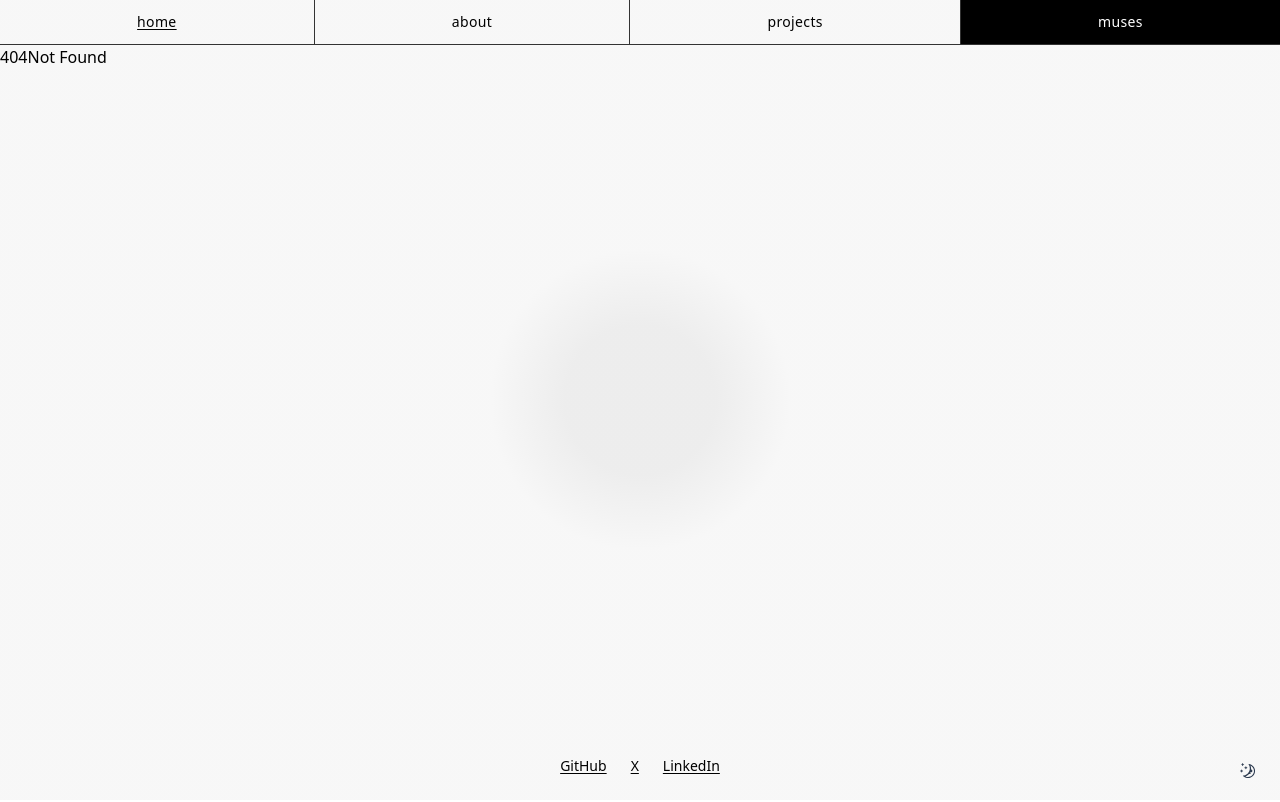
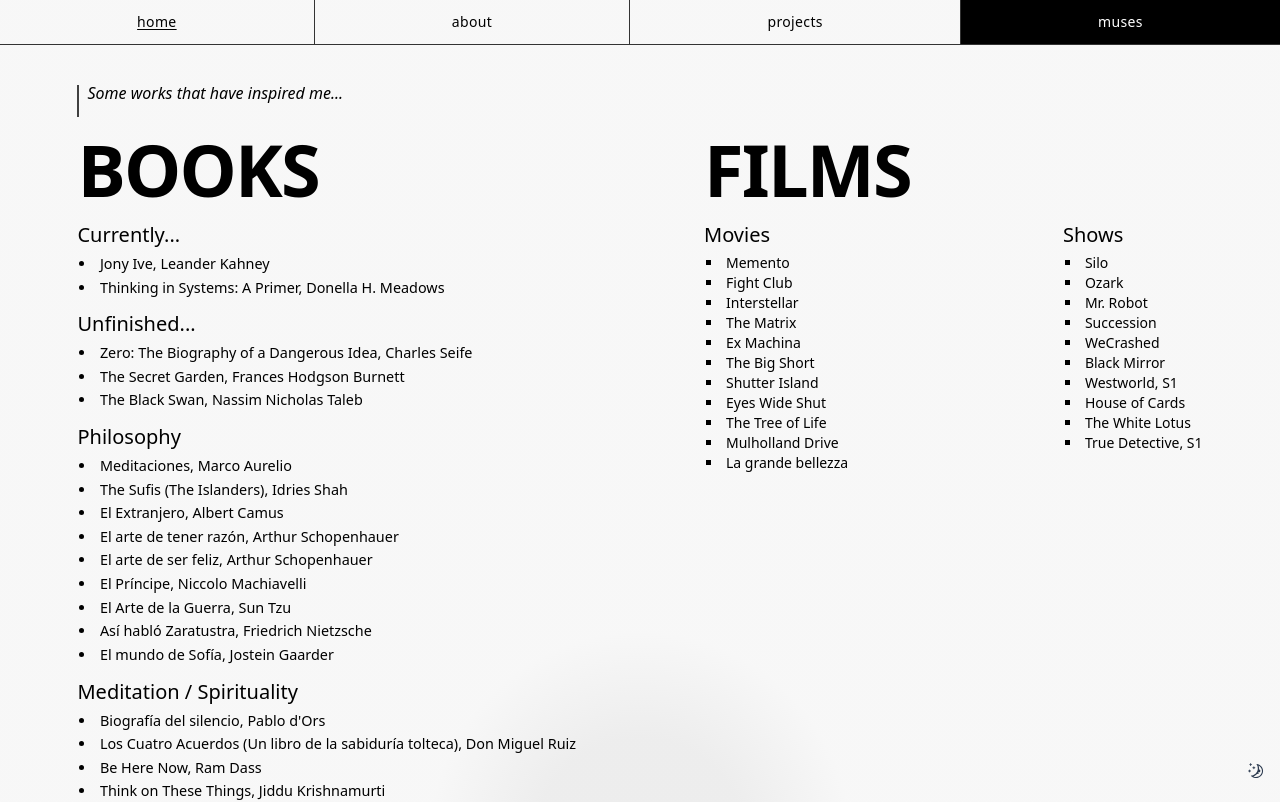
Before and after one commit to carlos-garciamoran/source, a SvelteKit app: page /muses in a window 1280 px wide. Before the commit this address had no page. Shown: the top 802 px of the page. Built offline with nearby package versions, Linux system fonts and the light colour scheme.

Commit message:
add muses, get stuff together

```diff
--- a/package.json
+++ b/package.json
@@ -1,5 +1,5 @@
 {
-	"name": "cgmor.com-svelte",
+	"name": "source",
 	"version": "0.0.1",
 	"private": true,
 	"scripts": {
--- a/src/app.css
+++ b/src/app.css
@@ -38,4 +38,8 @@
       hsl(var(--gradient-end)) 20%
     );
   }
+
+  .section-title {
+    @apply mb-1 font-extralight text-lg sm:text-xl;
+  }
 }
--- /dev/null
+++ b/src/lib/components/BookSection.svelte
@@ -0,0 +1,17 @@
+<script lang="ts">
+  import type { Book } from '$lib/data'
+
+  export let title: string
+  export let items: Book[]
+</script>
+
+<div>
+  <h3 class="section-title">{title}</h3>
+  <ul class='ml-0.5 list-inside list-disc space-y-0.5 font-cormorant text-[.9rem]'>
+    {#each items as item}
+      <li class="font-light">
+        <span>{item.title}</span>, <span>{item.author}</span>
+      </li>
+    {/each}
+  </ul>
+</div>
--- /dev/null
+++ b/src/lib/components/FilmSection.svelte
@@ -0,0 +1,13 @@
+<script lang="ts">
+  export let title: string
+  export let items: string[]
+</script>
+
+<div>
+  <h3 class="section-title">{title}</h3>
+  <ul class='ml-0.5 list-inside list-[square] font-cormorant font-light text-sm'>
+    {#each items as item}
+      <li>{item}</li>
+    {/each}
+  </ul>
+</div>
--- a/src/lib/components/ProjectCard.svelte
+++ b/src/lib/components/ProjectCard.svelte
@@ -6,6 +6,7 @@
   const { name, tags, description, url } = project
   const isExternal = url !== '#'
 
+  // TODO: use classes instead. Using JS for this is overkill.
   $: cardClass = `border group flex animate-mutate-border cursor-default flex-col justify-center rounded-md bg-gradient-to-b bg-transparent from-neutral-200 to-neutral-50 p-6 transition delay-75 duration-200 ease-in-out sm:h-52 sm:p-8 lg:p-10 xl:h-[calc((100dvh-48px-68px-32px-6px)/3)] xl:px-12 2xl:px-14 dark:from-[hsl(0,0%,5%)] dark:to-[hsl(0,0%,3%)] ${getHoverClass(name)}`;
 
   function getHoverClass(name: string) {
--- a/src/lib/data.ts
+++ b/src/lib/data.ts
@@ -4,16 +4,18 @@
   title: string
   author: string
 }
-export const books: Record<string, Book[]> = {
+export const books = {
   now: [
     { title: 'Jony Ive', author: 'Leander Kahney' },
     { title: 'Thinking in Systems: A Primer', author: 'Donella H. Meadows' },
+  ],
+  unfinished: [
     {
       title: 'Zero: The Biography of a Dangerous Idea',
       author: 'Charles Seife',
     },
+    { title: 'The Secret Garden', author: 'Frances Hodgson Burnett' },
     { title: 'The Black Swan', author: 'Nassim Nicholas Taleb' },
-    { title: 'The Secret Garden', author: 'Frances Hodgson Burnett' },
   ],
   philosophy: [
     { title: 'Meditaciones', author: 'Marco Aurelio' },
--- a/src/routes/+layout.svelte
+++ b/src/routes/+layout.svelte
@@ -42,7 +42,7 @@
     <a href="https://github.com/carlos-garciamoran" target="_blank" rel="noopener noreferrer" class="underline">GitHub</a>
     <a href="https://x.com/cgarciamoran" target="_blank" rel="noopener noreferrer" class="underline">X</a>
     <a href="https://linkedin.com/in/carlos-garcia-moran" target="_blank" rel="noopener noreferrer" class="underline">LinkedIn</a>
-    <div class="fixed right-[7px] bottom-2.5 lg:right-6 lg:bottom-4">
+    <div class="fixed right-[7px] bottom-2.5 sm:right-4 sm:bottom-4">
       <ThemeToggle />
     </div>
   </footer>
--- a/src/routes/+page.svelte
+++ b/src/routes/+page.svelte
@@ -19,7 +19,7 @@
     <img
       alt="Me"
       src="/yo.webp"
-      class="h-auto w-[4.9rem] rounded-tl-[2rem] shadow-lg transition-all duration-300 ease-in sm:w-[6.5rem] md:w-36"
+      class="h-auto w-[4.9rem] rounded-tl-[2rem] sm:rounded-tl-[3rem] shadow-lg transition-all duration-300 ease-in sm:w-[6.5rem] md:w-36"
       width="300"
       height="300"
     />
--- a/src/routes/about/+page.svelte
+++ b/src/routes/about/+page.svelte
@@ -22,32 +22,26 @@
       a bit of philosophy
       <sup>1</sup>, school became as boring as dreadful. Luckily, I had the internet. I taught
       myself to code and began spending late nights
-      <sup>2</sup> playing CTFs and hacking randomly. I fell down the computer security rabbit
+      <sup>2</sup> playing CTFs and hacking on stuff. I fell down the computer security rabbit
       hole, adopting Linux and bricking my computer often.
     </p>
     <p>
       At 16, I studied abroad at UWC ISAK Japan. I met some of my best friends and started
-      getting my sh*t together. I spent a good amount of my time programming and developing my
-      craft. At ISAK, I built Matrix —a website simplifying boarding school admin. It was the
+      getting my sh*t together. I spent a good amount of my time programming. At ISAK, I built Matrix —a website simplifying boarding school admin. It was the
       first project I made that people used.
     </p>
     <p>
-      In 2020, I moved to the US and got my CS degree. I interned at LinkedIn as a sre and swe.
-      Throughout college, I built a few side projects (e.g.,{' '}
+      In 2020, I moved to the US and got my CS degree. Throughout college, I interned at LinkedIn and built a few side projects (e.g.,{' '}
       <a href="https://github.com/Mobilecn-UI/nativecn-ui" title="nativecn-ui" class="underline">
         nativecn-ui
       </a>
-      ).
-    </p>
-    <p>
-      Currently, I live in NYC, where I work at an early-stage startup. In my spare time, I am
+      ). Currently, I live in NYC, where I work at an early-stage startup. In my spare time, I am
       working on something new...
     </p>
     <hr />
     <div class="space-y-0.5 text-xs">
       <p>
-        <sup>1</sup> Nietzsche made me think about my life. Diogenes showed me how simple it is
-        to live happily.
+        <sup>1</sup> Nietzsche made me reflect about life. Diogenes showed me the power of living frugally.
       </p>
       <p>
         <sup>2</sup> For worse or better, I started being terminally online.
--- /dev/null
+++ b/src/routes/muses/+page.svelte
@@ -0,0 +1,47 @@
+<script lang="ts">
+  import { books, films } from '$lib/data'
+  import BookSection from '$lib/components/BookSection.svelte'
+  import FilmSection from '$lib/components/FilmSection.svelte'
+</script>
+
+<svelte:head>
+  <title>Inspiration</title>
+  <meta name="description" content="Books | Movies" />
+</svelte:head>
+
+<div class="flex flex-col p-6 sm:py-10 lg:mx-auto lg:max-w-screen-xl xl:px-0">
+  <div class='mb-4 flex min-h-8 border-neutral-700 border-l-2 dark:border-neutral-300'>
+    <p class='pl-2 font-thin text-base italic first-line:leading-none dark:border-neutral-300'>
+      Some works that have inspired me...
+    </p>
+  </div>
+  <div class='grid grid-cols-1 gap-x-32 gap-y-8 lg:grid-cols-2'>
+    <div>
+      <h2>Books</h2>
+      <div class="flex flex-col gap-y-3">
+        <BookSection title="Currently..." items={books.now} />
+        <BookSection title="Unfinished..." items={books.unfinished} />
+        <BookSection title="Philosophy" items={books.philosophy} />
+        <BookSection title="Meditation / Spirituality" items={books.meditation} />
+        <BookSection title="Fiction" items={books.fiction} />
+        <BookSection title="Startup / Building" items={books.startup} />
+        <BookSection title="Engineering" items={books.engineering} />
+        <BookSection title="History" items={books.history} />
+        <BookSection title="Misc" items={books.misc} />
+      </div>
+    </div>
+    <div>
+      <h2>Films</h2>
+      <div class="flex flex-col gap-4 sm:w-full sm:flex-row sm:justify-between">
+        <FilmSection title="Movies" items={films.movies} />
+        <FilmSection title="Shows" items={films.shows} />
+      </div>
+    </div>
+  </div>
+</div>
+
+<style lang="postcss">
+  h2 {
+    @apply font-black tracking-tight text-5xl sm:text-6xl md:text-7xl uppercase mb-1 sm:mb-2 lg:mb-4;
+  }
+</style>
```
Also changed, not shown: static/favicon.png (deleted).
